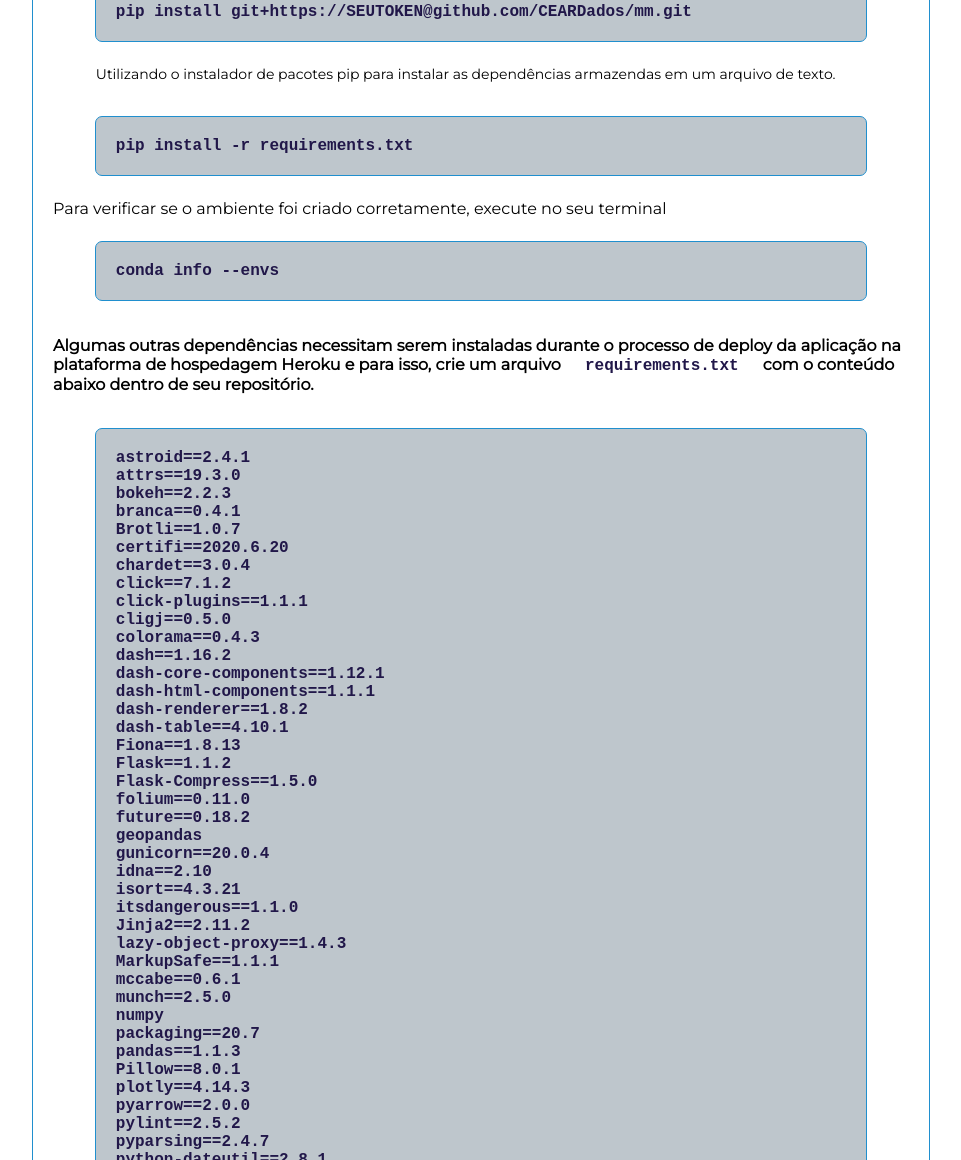
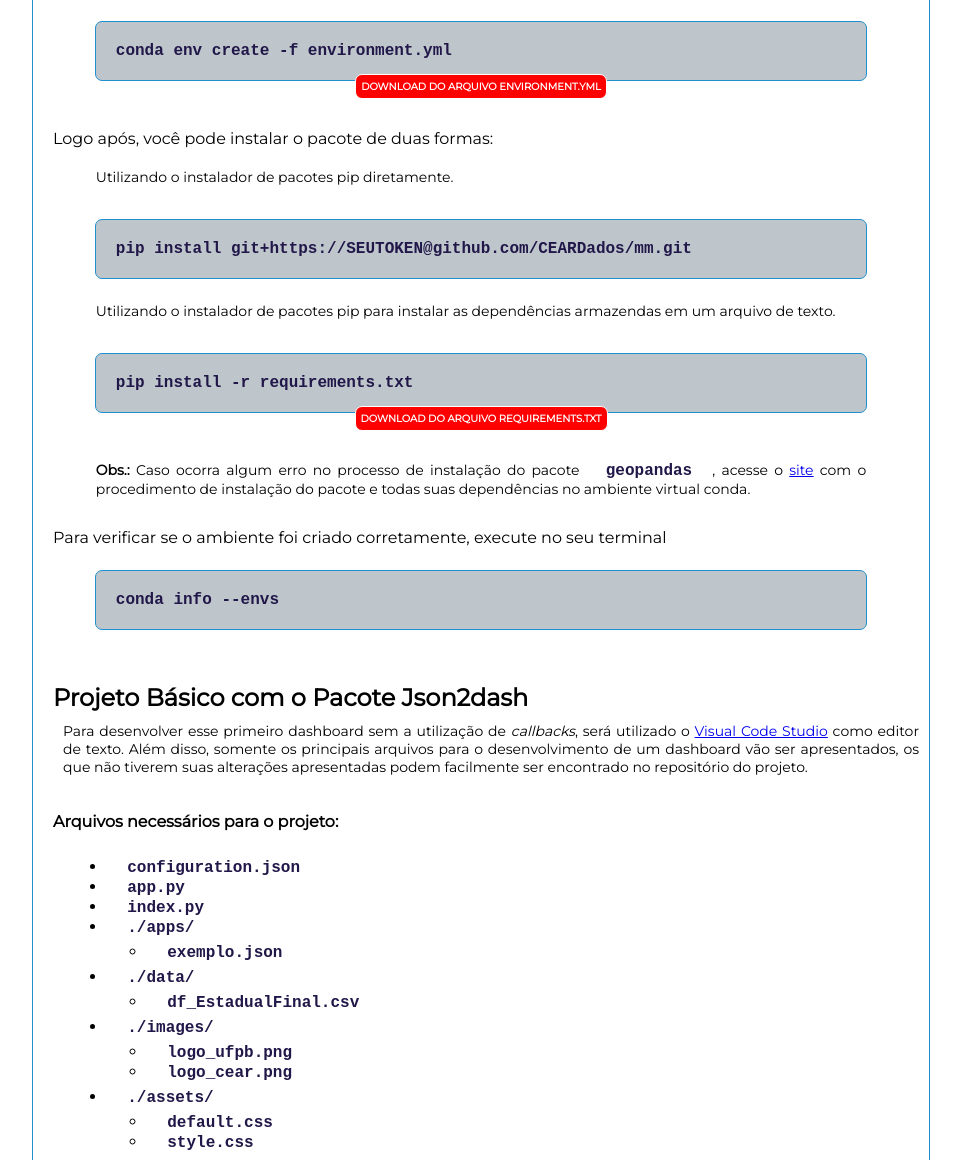
Before and after one commit to Miguel-mmf/first_steps_json2dash, a plain HTML site: page index.html in a window 1280 px wide. Shown: the part 2026-3186 px from the top of the page, without its empty margins (159-1120 px from the left). Drawn offline with Linux system fonts and the light colour scheme.

Commit message:
adding files
requirements.txt
environment.yml
procfile
runtime

```diff
--- a/index.html
+++ b/index.html
@@ -80,8 +80,8 @@
             <p class="subtitle">Esses passos já possuem uma documentação disponivel no <a href="https://github.com/" target="_blank">GitHub Docs</a>.</p>
             <ol>
                 <li>
-                    <a href="https://docs.github.com/pt/github/getting-started-with-github/create-a-repo" target="_blank">Criar um repositório privado</a>:
-                    <p> Para criar um repositório, será utilizada a própria plataforma do GitHub. Também é possível criar um novo repositório utilizando a interface gráfica para Git, o GitKraken, seguindo o procedimento disponivel <a href="https://support.gitkraken.com/working-with-repositories/open-clone-init/" target="_blank">aqui</a>.</p>
+                    <a href="https://docs.github.com/pt/github/getting-started-with-github/create-a-repo" target="_blank">Criar um repositório</a>:
+                    <p> Para criar um repositório, será utilizada a própria plataforma do GitHub. Também é possível criar um novo repositório utilizando a interface gráfica para Git, o GitKraken, seguindo o procedimento disponivel <a href="https://support.gitkraken.com/working-with-repositories/open-clone-init/" target="_blank">aqui</a>. O repositório pode ser criado de forma pública, porém no processo de deploy na plataforma heroku, é necessário que o repositório seja privado.</p>
                 </li>
                 <li>
                     <a href="https://docs.github.com/pt/github/authenticating-to-github/creating-a-personal-access-token" target="_blank">Criar um token para acesso pessoal</a>:
@@ -93,15 +93,25 @@
                 </li>
             </ol>
 
-            <h2>Adicionando o pacote json2dash ao seu ambiente virtual conda</h2>
-            <!-- <p class="subtitle">Esses passos.</p> -->
+            <h2>Instalação do Pacote json2dash</h2>
+            <p class="subtitle">Adicionando o pacote json2dash ao seu ambiente virtual conda com o seu ambiente virtual conda ativado.</p>
 
-            <h4>Ative o seu ambiente conda</h4>
-            <p>Para isso, com o seu terminar aberto, execute a seguinte linha:</p>
+            <p>Caso você já tenha um ambiente virtual em sua máquina, com o seu terminar aberto, execute a seguinte linha:</p>
 
             <pre>
-                <code>conda activate [nomeDoSeuAmbiente]</nomeDoSeuAmbiente></code>
+                <code>conda activate nomeDoSeuAmbiente</nomeDoSeuAmbiente></code>
             </pre>
+
+            <p>Caso não, você pode criar um ambiente igual ao utilizado para o desenvolvimento do pacote. É necessário que seja feito o <em>download</em> do arquivo abaixo e com o seu terminar aberto, execute a seguinte linha:</p>
+
+            <p class="note">Para mais informações, acesse a página <a href="https://conda.io/projects/conda/en/latest/user-guide/tasks/manage-environments.html#creating-an-environment-from-an-environment-yml-file">Managing Environments</a>.</p>
+            <pre>
+                <code>conda env create -f environment.yml</nomeDoSeuAmbiente></code>
+            </pre>
+            <p class="code-download">
+                <a href="./exemplo_dashboard/apps/exemplo.json" download="environment.yml">Download do arquivo environment.yml
+                </a>
+            </p>
 
             <p>Logo após, você pode instalar o pacote de duas formas:</p>
             <p class="note">Utilizando o instalador de pacotes pip diretamente.</p>
@@ -112,74 +122,18 @@
             <pre>
                 <code>pip install -r requirements.txt</code>
             </pre>
+            <p class="code-download">
+                <a href="./exemplo_dashboard/apps/exemplo.json" download="requirements.txt">Download do arquivo requirements.txt
+                </a>
+            </p>
+
+            <p class="note"><strong>Obs.:</strong> Caso ocorra algum erro no processo de instalação do pacote <code>geopandas</code>, acesse o <a href="https://geopandas.org/getting_started/install.html">site</a> com o procedimento de instalação do pacote e todas suas dependências no ambiente virtual conda.</p>
 
             <p>Para verificar se o ambiente foi criado corretamente, execute no seu terminal</p>
             <pre>
                 <code>conda info --envs</code>
 
             </pre>
-
-            <h4>Algumas outras dependências necessitam serem instaladas durante o processo de deploy da aplicação na plataforma de hospedagem Heroku e para isso, crie um arquivo <code>requirements.txt</code> com o conteúdo abaixo dentro de seu repositório.</h4>
-            <pre>
-                <code>astroid==2.4.1
-attrs==19.3.0
-bokeh==2.2.3
-branca==0.4.1
-Brotli==1.0.7
-certifi==2020.6.20
-chardet==3.0.4
-click==7.1.2
-click-plugins==1.1.1
-cligj==0.5.0
-colorama==0.4.3
-dash==1.16.2
-dash-core-components==1.12.1
-dash-html-components==1.1.1
-dash-renderer==1.8.2
-dash-table==4.10.1
-Fiona==1.8.13
-Flask==1.1.2
-Flask-Compress==1.5.0
-folium==0.11.0
-future==0.18.2
-geopandas
-gunicorn==20.0.4
-idna==2.10
-isort==4.3.21
-itsdangerous==1.1.0
-Jinja2==2.11.2
-lazy-object-proxy==1.4.3
-MarkupSafe==1.1.1
-mccabe==0.6.1
-munch==2.5.0
-numpy
-packaging==20.7
-pandas==1.1.3
-Pillow==8.0.1
-plotly==4.14.3
-pyarrow==2.0.0
-pylint==2.5.2
-pyparsing==2.4.7
-python-dateutil==2.8.1
-pytz==2020.1
-PyYAML==5.3.1
-requests==2.24.0
-retrying==1.3.3
-scipy==1.6.1
-Shapely==1.7.0
-six
-toml==0.10.0
-tornado==6.1
-typed-ast==1.4.1
-typing-extensions==3.7.4.3
-urllib3==1.25.9
-Werkzeug==1.0.1
-wincertstore==0.2
-wrapt==1.12.1
-xlrd==1.2.0</code>
-            </pre>
-
-            <p class="note"><strong>Obs.:</strong> Caso ocorra algum erro no processo de instalação do pacote <code>geopandas</code>, acesse o <a href="https://geopandas.org/getting_started/install.html">site</a> com o procedimento de instalação do pacote e todas suas dependências no ambiente virtual conda.</p>
 
 
             <h2>Projeto Básico com o Pacote Json2dash</h2>
--- a/style.css
+++ b/style.css
@@ -1,20 +1,11 @@
 @charset "utf-8";
 @import url('https://fonts.googleapis.com/css2?family=Montserrat&display=swap');
 
-/* * {
-    width: 100%;
-} */
-
 
 body {
-    /* background-image: url('./../images/background.jpg');
-    background-size: cover;
-    background-position: center top;
-    background-repeat: no-repeat; */
-    /* height: 100%; */
     min-height: 854px;
     font-family: 'Montserrat', sans-serif;
-    margin: 0;
+    margin: auto;
 }
 
 header {
@@ -34,8 +25,6 @@ footer {
     height: 150px;
     margin: 20px 0 0 0;
     color: white;
-    /* position: absolute; */
-    /* bottom: 10px; */
 }
 
 footer p {
@@ -242,7 +231,6 @@ footer p {
 
 .container .content code {
     font-size: 16px;
-    /* font-family: 'Courier New', Courier, monospace; */
     font-weight: bold;
     color: rgb(33, 23, 73);
     margin: 20px;
```
Also changed, not shown: exemplo_dashboard/requirements.txt (added), exemplo_dashboard/runtime.txt (added), 2 other files.
